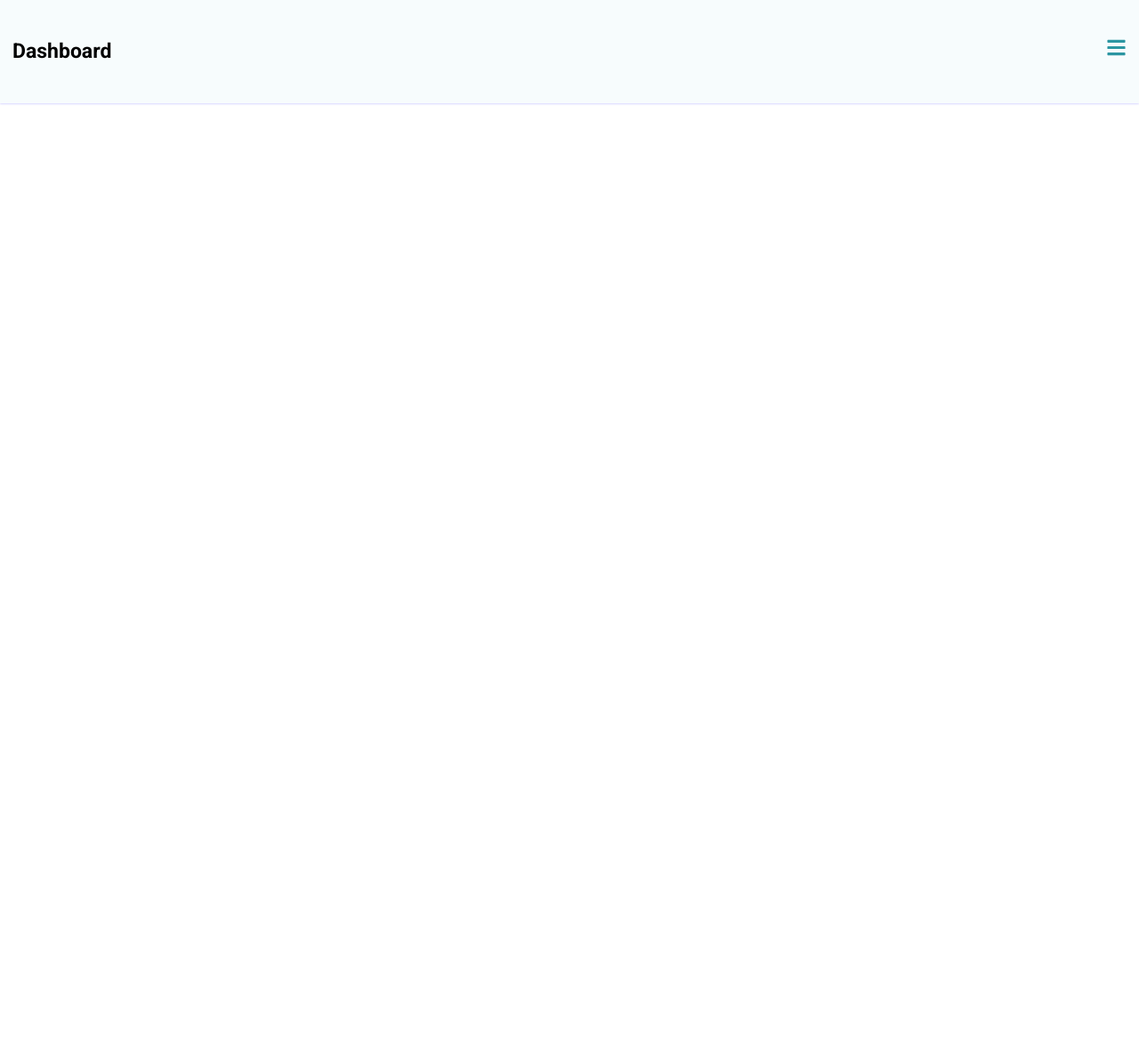
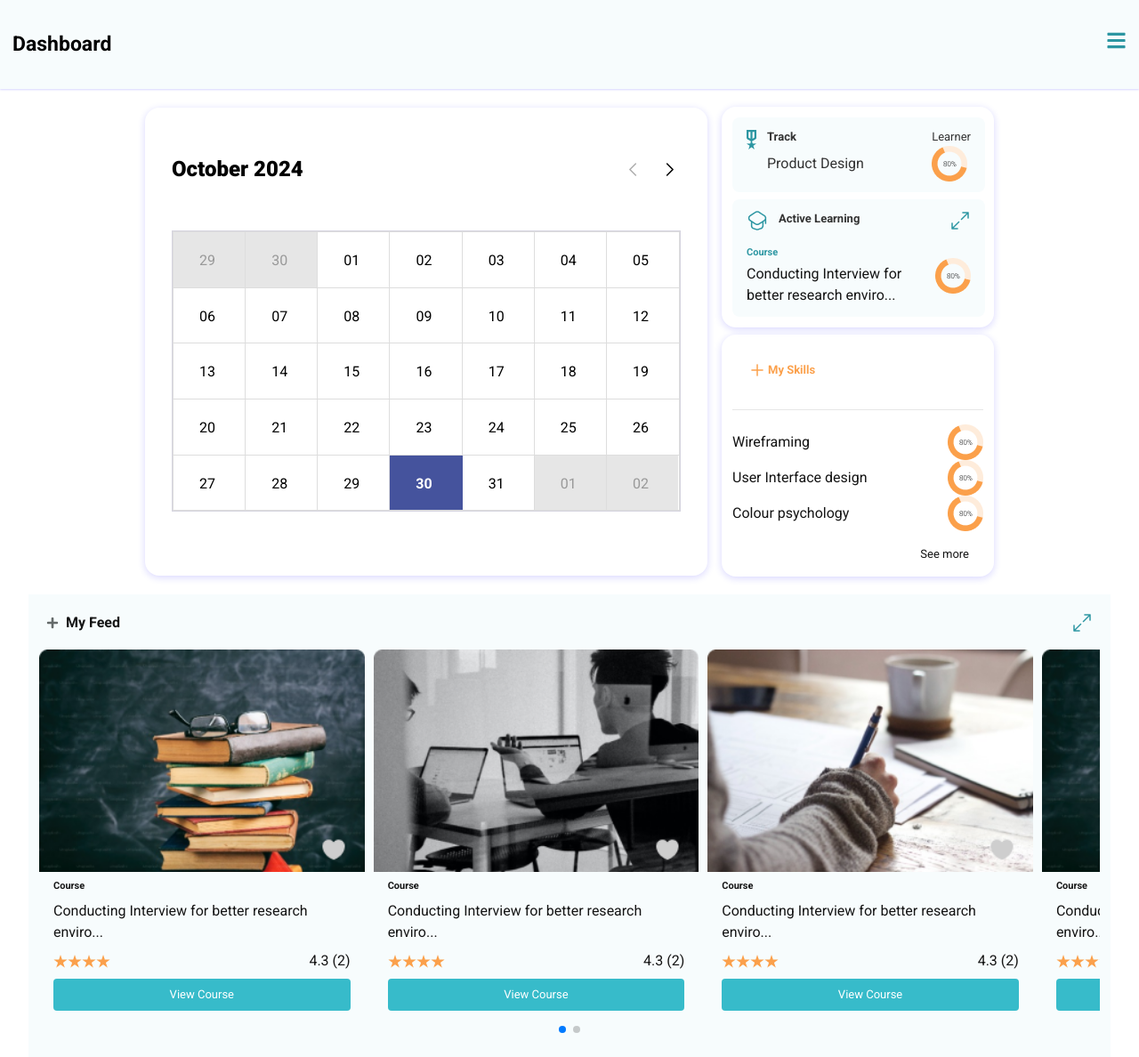
Before and after one commit to salv20/peerwize, a React (Vite) app: page /dashboard in a window 1280 px wide. Shown: the whole page at 89% size. Before the commit the page ends 800 px from the top, so only its background shows below. Built offline with nearby package versions, Linux system fonts and the light colour scheme.

Commit message:
my feeds

```diff
--- a/src/components/DashboardComponents/DashboardCalenderSection.jsx
+++ b/src/components/DashboardComponents/DashboardCalenderSection.jsx
@@ -43,7 +43,7 @@ const DashboardCalenderSection = () => {
 
   return (
     <section className="flex flex-col lg:flex-row items-center gap-[16px] px-[10px] sm:px-[16px] font-roboto sm:mx-auto">
-      <div>
+      <div className="w-full">
         <div className="calander">
           <div className="flex justify-between items-center">
             <div className="text-[24px] font-[900] ">
--- a/src/components/DashboardComponents/DashboardNavBar.jsx
+++ b/src/components/DashboardComponents/DashboardNavBar.jsx
@@ -3,7 +3,7 @@ import { FaBars, FaTimes } from "react-icons/fa";
 const DashboardNavBar = ({ openNav, setOpenNav }) => {
   return (
     <nav className="font-roboto shadow-[#1100FF29] shadow-sm  bg-[#F7FCFD]">
-      <div className="mx-auto container justify-between flex items-center px-[14px] xxl:pr-[80px] min-h-[116px]">
+      <div className="mx-auto container justify-between flex items-center px-[14px] xxl:pr-[80px] min-h-[80px] sm:min-h-[100px]">
         <h1 className="font-[700] text-[23px]">Dashboard</h1>
 
         <div>
--- a/src/components/DashboardComponents/DashboardSlider.jsx
+++ b/src/components/DashboardComponents/DashboardSlider.jsx
@@ -2,7 +2,16 @@ import { Swiper, SwiperSlide } from "swiper/react";
 
 import "swiper/css";
 import "swiper/css/pagination";
-import { Pagination, Autoplay, Navigation, EffectFade } from "swiper/modules";
+import {
+  Pagination,
+  Autoplay,
+  Navigation,
+  EffectFade,
+  Keyboard,
+  Mousewheel,
+} from "swiper/modules";
+import SwiperCore from "swiper/core";
+import { FaPlus } from "react-icons/fa";
 
 const slidesComponents = [
   {
@@ -36,8 +45,20 @@ const slidesComponents = [
 ];
 
 const DashboardSlider = () => {
+  SwiperCore.use([Keyboard, Mousewheel]);
+
   return (
-    <div className="w-[95%] mx-auto">
+    <div className="w-[95%] text-[#141414] p-[12px] mx-auto font-roboto bg-[#F7FCFD]">
+      <div className="flex p-[8px] items-center justify-between">
+        <h1 className="h-[16px] font-[700] flex items-center gap-[8px]">
+          <span className="text-[#646a6a] text-[14px]">
+            <FaPlus />
+          </span>
+          My Feed
+        </h1>
+        <img src="/maximize.png" alt="" />
+      </div>
+
       <Swiper
         breakpoints={{
           900: {
@@ -60,14 +81,14 @@ const DashboardSlider = () => {
         pagination={{
           clickable: true,
         }}
+        keyboard={true}
+        direction="horizontal"
+        mousewheel={true}
         navigation={true}
-        modules={[EffectFade, Pagination, Navigation]}
+        modules={[EffectFade, Pagination, Navigation, Autoplay]}
       >
         {slidesComponents.map((slide, index) => (
-          <SwiperSlide
-            key={index}
-            className="py-[10px] mb-[30px] font-roboto text-[#141414] "
-          >
+          <SwiperSlide key={index} className="py-[10px] mb-[30px] ">
             <div className="grid gap-[8px]">
               <img src={slide.src} alt="" className="w-full" />
 
--- a/src/components/DashboardComponents/DesignSkeleton.jsx
+++ b/src/components/DashboardComponents/DesignSkeleton.jsx
@@ -17,12 +17,12 @@ const DesignSkeleton = () => {
           }  w-full flex flex-col gap-[20px] xxl:overflow-scroll`}
         >
           <DashboardNavBar openNav={openNav} setOpenNav={setOpenNav} />
-          {/* <div
+          <div
             className={`${openNav ? "blur-[1px] " : "blur-0"} xxl:blur-0`}
             onClick={() => setOpenNav(false)}
           >
             <Outlet openNav={openNav} setOpenNav={setOpenNav} />
-          </div> */}
+          </div>
         </div>
       </div>
     </section>
--- a/src/index.css
+++ b/src/index.css
@@ -74,5 +74,5 @@ body::-webkit-scrollbar,
   @apply rounded-[16px] p-[12px] sm:w-[306px] flex flex-col box-border;
 }
 .calander {
-  @apply w-[100%] sm:w-[632px] grid gap-[24px] sm:gap-[30px] p-[16px] md:p-[30px] md:h-[526px] rounded-[16px];
+  @apply sm:w-[632px] grid gap-[24px] sm:gap-[30px] p-[16px] md:p-[30px] md:h-[526px] rounded-[16px];
 }
```
